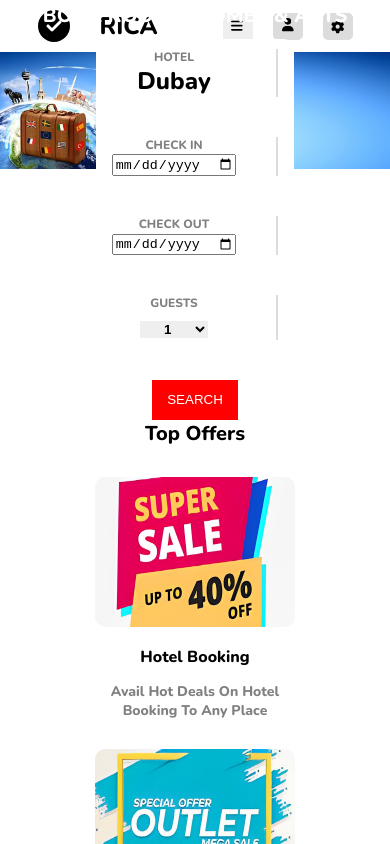
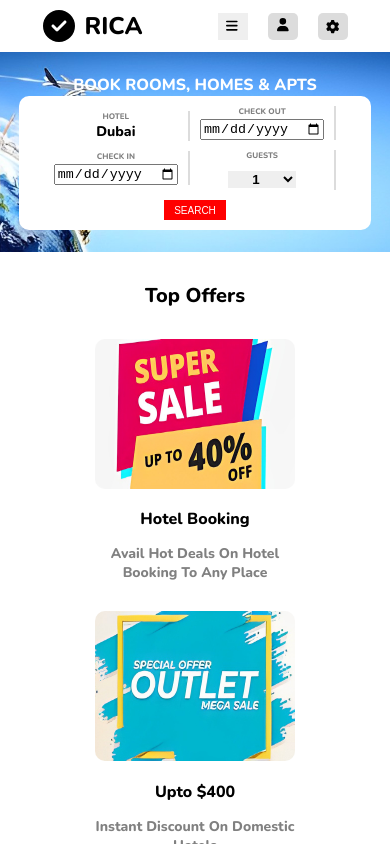
Before and after one commit to Mike2020x/frontend-top-v29-hoteles, a React (Vite) app: page / in a window 390 px wide. Shown: the top 844 px of the page. Built offline with nearby package versions, Linux system fonts and the light colour scheme.

Commit message:
Fix: Component Titles responsive and siderbar mobile solution problem.

```diff
--- a/src/components/Titulos/Titulos.jsx
+++ b/src/components/Titulos/Titulos.jsx
@@ -11,7 +11,7 @@ function Titulos() {
             <div className='contenedor__titulos--mobileBox'>
               <div className='contenedor__titulos--border'>
                 <h4>HOTEL</h4>
-                <h2>Dubay</h2>
+                <h2>Dubai</h2>
               </div>
               <div className='contenedor__titulos--border'>
                 <h4>CHECK IN</h4>
@@ -32,7 +32,7 @@ function Titulos() {
                 </select>
               </div>
             </div>
-            <div className='contenedor__titulos--box'>
+            <div className='contenedor__titulos--box search'>
               <button>SEARCH</button>
             </div>
           </div>
--- a/src/components/Titulos/Titulos.scss
+++ b/src/components/Titulos/Titulos.scss
@@ -69,22 +69,34 @@
     gap: 40px;
   }
 
-  @media screen and (max-width: 870px) {
+  &--border {
+    padding-right: 40px;
+    border-right: 2px solid gainsboro;
+  }
+}
+
+@media screen and (max-width: 1115px) {
+  .contenedor__titulos {
+
+    h1 {
+      font-size: 20px;
+    }
+
+    &--busqueda {
+      justify-content: space-around;
+      width: 44vw;
+      margin: 10px 0;
+      padding: 10px 40px;
+    }
+
     &--box {
       display: flex;
       justify-content: center;
       flex-wrap: wrap;
-    }
-  }
 
-  @media screen and (max-width: 1120px) {
-    &--busqueda {
-      margin: 0;
-    }
-
-    &--box button {
-      height: 40px;
-
+      button {
+        height: 40px;
+      }
     }
 
     &--mobileBox {
@@ -92,14 +104,9 @@
       flex-direction: column;
     }
   }
-
-  &--border {
-    padding-right: 40px;
-    border-right: 2px solid gainsboro;
-  }
 }
 
-@media screen and (max-width: 1120px) {
+@media screen and (max-width: 1095px) {
   .contenedor__titulos {
     display: flex;
     justify-content: center;
@@ -108,11 +115,126 @@
       font-size: 20px;
     }
 
+    &--mobileBox {
+      gap: 20px;
+    }
+
+    &--box {
+      gap: 20px;
+    }
+
     &--busqueda {
-      width: 51vw;
-      margin: 10px 0;
-      padding: 10px 0;
-      justify-content: space-around;
+      width: 37vw;
+      padding: 10px 20px;
+    }
+
+    &--border {
+      padding-right: 20px;
     }
   }
 }
+
+
+@media screen and (max-width: 970px) {
+  .contenedor__titulos {
+
+    &--box {
+      display: flex;
+      justify-content: center;
+      flex-wrap: wrap;
+      gap: 10px;
+    }
+
+    &--mobileBox {
+      gap: 10px;
+    }
+
+    &--border {
+      padding-right: 10px;
+    }
+  }
+}
+
+@media screen and (max-width: 870px) {
+  .contenedor__titulos {
+    h1 {
+      font-size: 16px;
+    }
+
+    &--busqueda {
+      padding: 10px 10px;
+      width: 45vw;
+
+      h4 {
+        font-size: 8px;
+      }
+
+      h3 {
+        font-size: 10px;
+        margin: 10px 0 0 0;
+      }
+
+      h2 {
+        font-size: 14px;
+      }
+
+      button {
+        padding: 0 10px;
+        font-size: 10px;
+      }
+    }
+
+  }
+}
+
+@media screen and (max-width: 752px) {
+  .contenedor__titulos {
+    height: 30vh;
+
+    &--busqueda {
+      margin: 0;
+      padding: 10px 10px;
+      width: 45vw;
+
+      button {
+        height: 20px;
+        font-size: 10px;
+      }
+    }
+
+  }
+}
+
+@media screen and (max-width: 645px) {
+  .contenedor__titulos {
+    height: 25vh;
+
+    &--busqueda {
+      width: 63vw;
+
+      button {
+        height: 20px;
+        font-size: 10px;
+      }
+    }
+
+  }
+}
+
+@media screen and (max-width: 540px) {
+  .contenedor__titulos {
+    height: 200px;
+    background-size: 700px;
+    background-position: center;
+
+    &--busqueda {
+      width: 85vw;
+    }
+  }
+}
+
+@media screen and (max-width: 432px) {
+  .contenedor__titulos {
+    height: 200px;
+  }
+}
--- a/src/components/navbar/index.scss
+++ b/src/components/navbar/index.scss
@@ -84,7 +84,7 @@
     .back {
       display: flex;
       justify-content: center;
-      margin-left: auto;  // Mueve el botón "BACK" al extremo opuesto
+      margin-left: auto; // Mueve el botón "BACK" al extremo opuesto
       border-bottom: 2px solid gainsboro;
     }
 
@@ -157,3 +157,12 @@
     display: none;
   }
 }
+
+@media screen and (max-width: 432px) {
+  .navigation__bar {
+
+    &--logo {
+      gap: 10px;
+    }
+  }
+}
```
